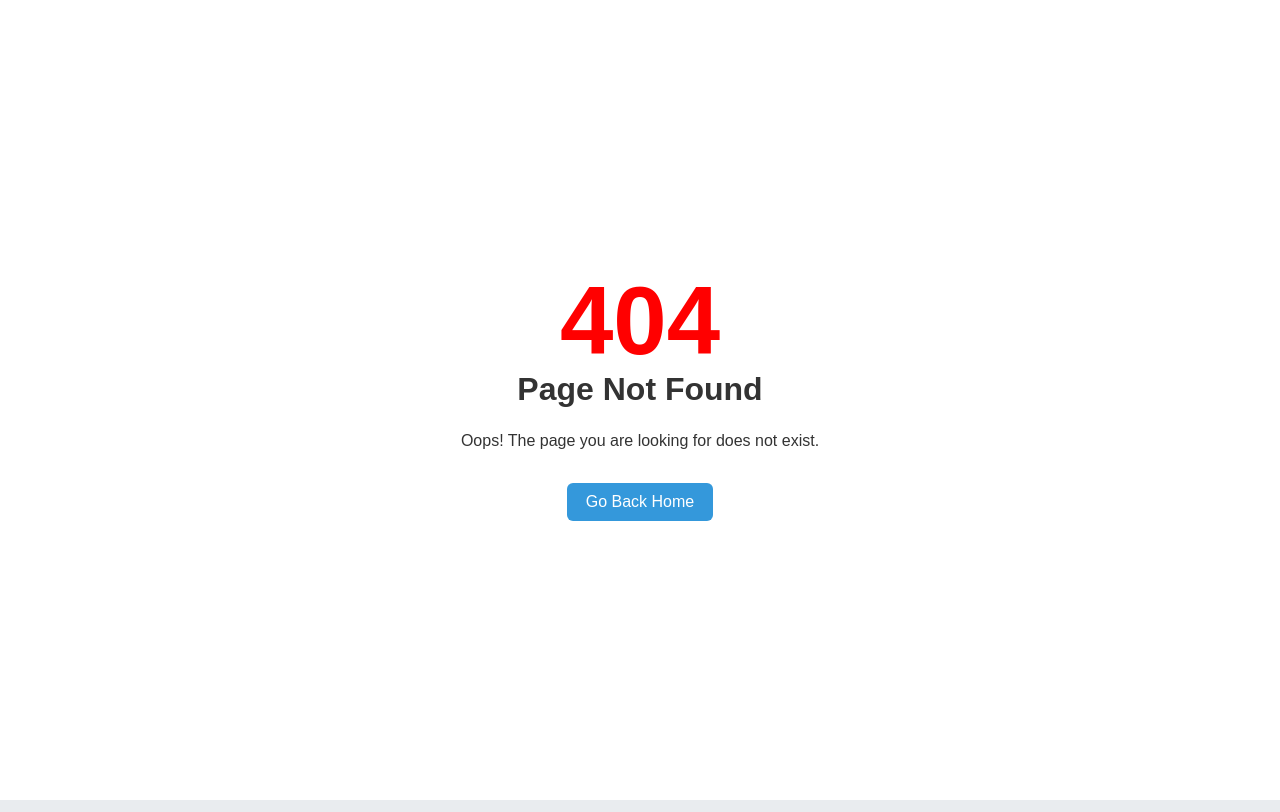
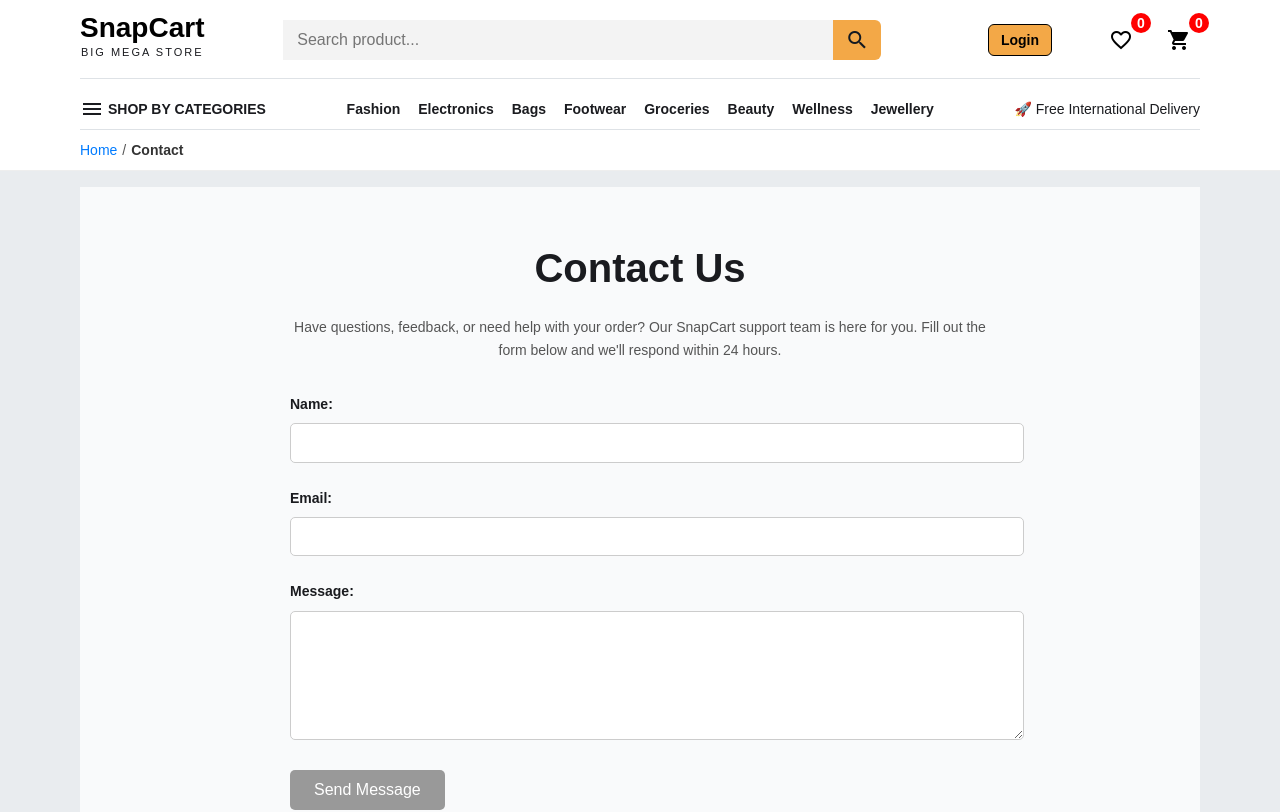
Before and after one commit to dev-debabrata/ecommers-app-angular, an Angular app in the folder frontend/: page /contact in a window 1280 px wide. Before the commit this address had no page. Shown: the top 812 px of the page. Built offline with nearby package versions, Linux system fonts and the light colour scheme.

Commit message:
add contact

```diff
--- a/frontend/src/app/app.routes.ts
+++ b/frontend/src/app/app.routes.ts
@@ -10,6 +10,7 @@ import { CartPage } from './pages/cart-page/cart-page';
 import { CheckoutPage } from './pages/checkout-page/checkout-page';
 import { WishlistPage } from './pages/wishlist-page/wishlist-page';
 import { AboutPage } from './pages/about-page/about-page';
+import { ContactPage } from './pages/contact-page/contact-page';
 
 export const routes: Routes = [
   {
@@ -20,6 +21,13 @@ export const routes: Routes = [
   {
     path: 'about',
     component: AboutPage,
+    data: { breadcrumb: 'About' },
+  },
+
+  {
+    path: 'contact',
+    component: ContactPage,
+    data: { breadcrumb: 'Contact' },
   },
 
   { path: 'login', component: LoginPage, data: { hideLayout: true } },
--- /dev/null
+++ b/frontend/src/app/pages/contact-page/contact-page.css
@@ -0,0 +1,69 @@
+.contact {
+  margin: 1rem 0;
+  min-height: 80vh;
+  background: #f9fafb;
+}
+
+.contact-page {
+  max-width: 700px;
+  margin: 0 auto;
+  padding: 1rem 2rem;
+  font-family: Arial, sans-serif;
+  line-height: 1.6;
+}
+
+.contact-page h1 {
+  text-align: center;
+  font-size: 2.5rem;
+  margin-bottom: 1rem;
+}
+
+.contact-page p {
+  text-align: center;
+  margin-bottom: 2rem;
+  color: #555;
+}
+
+.form-group {
+  margin-bottom: 1.5rem;
+}
+
+label {
+  display: block;
+  margin-bottom: 0.5rem;
+  font-weight: bold;
+}
+
+input,
+textarea {
+  width: 100%;
+  padding: 0.6rem 1rem;
+  border: 1px solid #ccc;
+  border-radius: 5px;
+  font-size: 1rem;
+}
+
+button {
+  display: inline-block;
+  background-color: #007bff;
+  color: #fff;
+  padding: 0.7rem 1.5rem;
+  font-size: 1rem;
+  border: none;
+  border-radius: 5px;
+  cursor: pointer;
+}
+
+button:disabled {
+  background-color: #999;
+  cursor: not-allowed;
+}
+
+.success-message {
+  margin-top: 1.5rem;
+  padding: 1rem;
+  background-color: #d4edda;
+  color: #155724;
+  border-radius: 5px;
+  text-align: center;
+}
--- /dev/null
+++ b/frontend/src/app/pages/contact-page/contact-page.html
@@ -0,0 +1,39 @@
+<section class="contact">
+  <div class="contact-page">
+    <h1>Contact Us</h1>
+
+    <p>
+      Have questions, feedback, or need help with your order? Our SnapCart support team is here for
+      you. Fill out the form below and we'll respond within 24 hours.
+    </p>
+
+    <form (ngSubmit)="submitForm()" #contactForm="ngForm">
+      <div class="form-group">
+        <label for="name">Name:</label>
+        <input type="text" id="name" name="name" [(ngModel)]="contact.name" required />
+      </div>
+
+      <div class="form-group">
+        <label for="email">Email:</label>
+        <input type="email" id="email" name="email" [(ngModel)]="contact.email" required />
+      </div>
+
+      <div class="form-group">
+        <label for="message">Message:</label>
+        <textarea
+          id="message"
+          name="message"
+          [(ngModel)]="contact.message"
+          rows="6"
+          required
+        ></textarea>
+      </div>
+
+      <button type="submit" [disabled]="!contactForm.form.valid">Send Message</button>
+    </form>
+
+    @if (submitted) {
+      <div class="success-message">Thank you! Your message has been sent successfully.</div>
+    }
+  </div>
+</section>
--- /dev/null
+++ b/frontend/src/app/pages/contact-page/contact-page.ts
@@ -0,0 +1,26 @@
+import { Component } from '@angular/core';
+import { FormsModule } from '@angular/forms';
+
+@Component({
+  selector: 'app-contact-page',
+  standalone: true,
+  imports: [FormsModule],
+  templateUrl: './contact-page.html',
+  styleUrl: './contact-page.css',
+})
+export class ContactPage {
+  contact = {
+    name: '',
+    email: '',
+    message: '',
+  };
+
+  submitted = false;
+
+  submitForm() {
+    console.log('Form Data:', this.contact);
+    this.submitted = true;
+
+    this.contact = { name: '', email: '', message: '' };
+  }
+}
```
